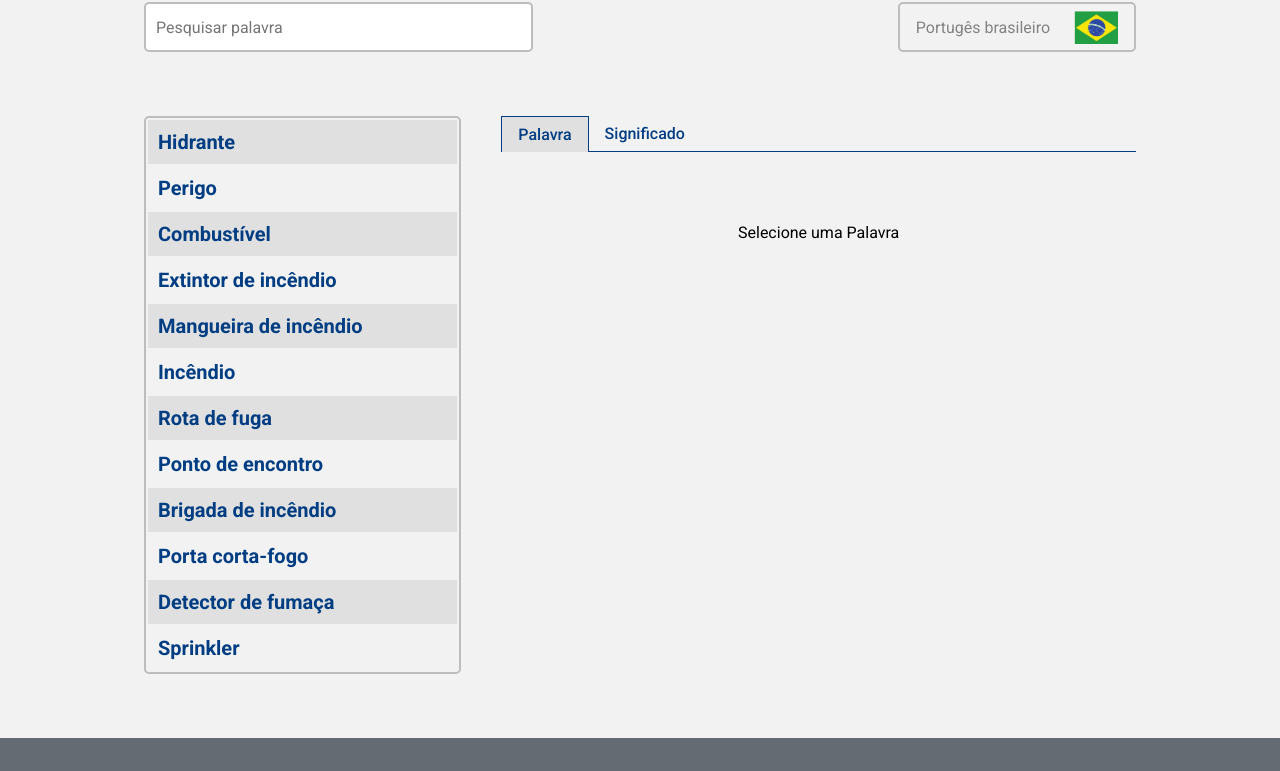
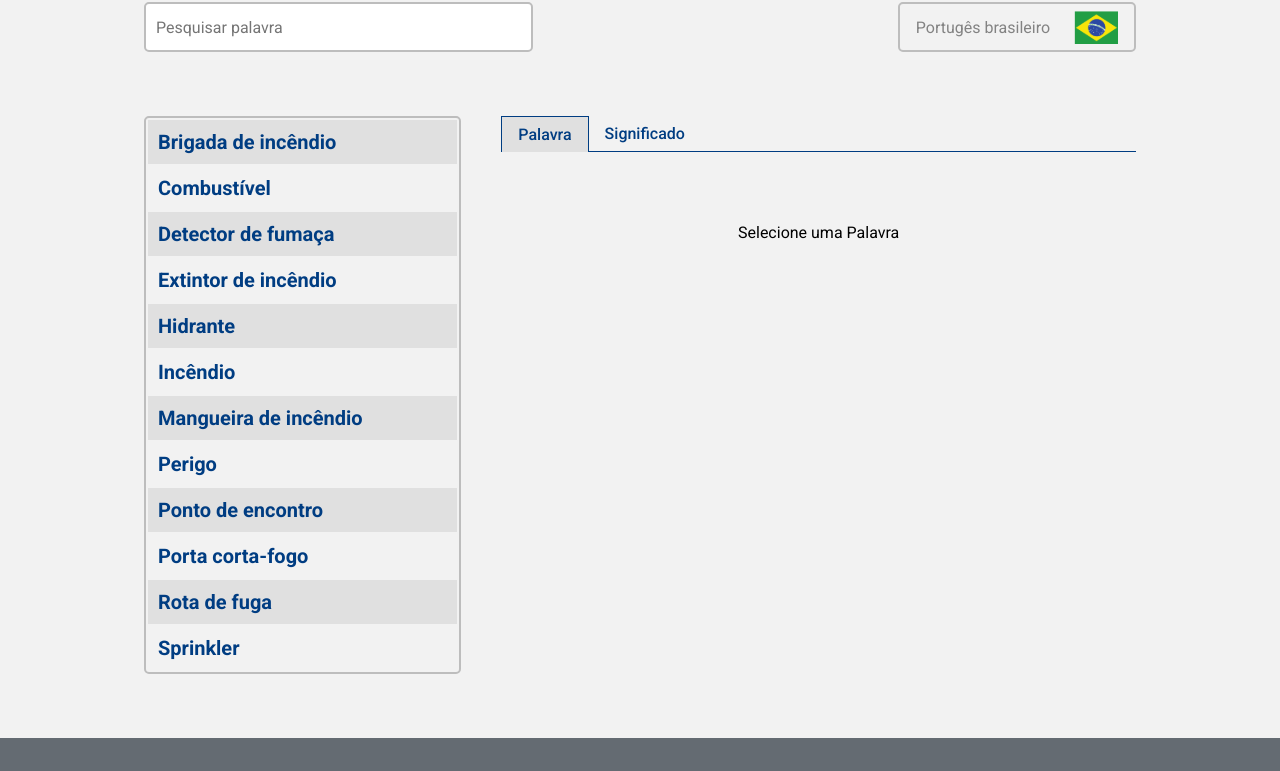
Before and after one commit to ThiagooKings/engelibras, a Next.js app: page /dicionario in a window 1280 px wide. Shown: the part 689-1460 px from the top of the page. Built offline with nearby package versions, Linux system fonts and the light colour scheme.

Commit message:
Ordem alfabetica das palavras funcionando

```diff
--- a/palavras.json
+++ b/palavras.json
@@ -1,7 +1,7 @@
 {
     "palavras": [
         {
-            "id": "1",
+            "id": "0",
             "palavra": "Hidrante",
             "idioma": "pt-BR",
             "bandeira": "icons/bandeirabr.svg",
--- a/src/pages/dicionario.tsx
+++ b/src/pages/dicionario.tsx
@@ -44,9 +44,9 @@ export default function Dicionario() {
 
     const palavrasFiltradas = useMemo(() => {
         const buscaLower = buscaPalavra.toLowerCase();
-        return db.palavras.filter((palavra) => palavra.palavra.toLowerCase().includes(buscaLower));
+        const ordemAlfabetica = db.palavras.sort((a,b) => a.palavra > b.palavra && 1 || -1);
+        return ordemAlfabetica.filter((palavra) => palavra.palavra.toLowerCase().includes(buscaLower));
     }, [buscaPalavra]);
-
 
 
     function selecionarPalavra(id: number, index: number) {
@@ -131,6 +131,7 @@ export default function Dicionario() {
                                     ?
                                     <table>
                                         <tbody>
+
                                             {palavrasFiltradas.map((palavra, index) => {
                                                 return (
                                                     <tr key={palavra.id} onClick={() => selecionarPalavra(Number(palavra.id), index)}
@@ -211,7 +212,7 @@ export default function Dicionario() {
                                                                 <table>
 
                                                                     <tbody>
-                                                                        {console.log(indexFrase)}
+
                                                                         {palavrasFiltradas[indexPalavra].frases.map((frases, index) => {
                                                                             return (
                                                                                 <tr key={frases.id} onClick={() => selecionarFrase(Number(frases.id), index)}
```
